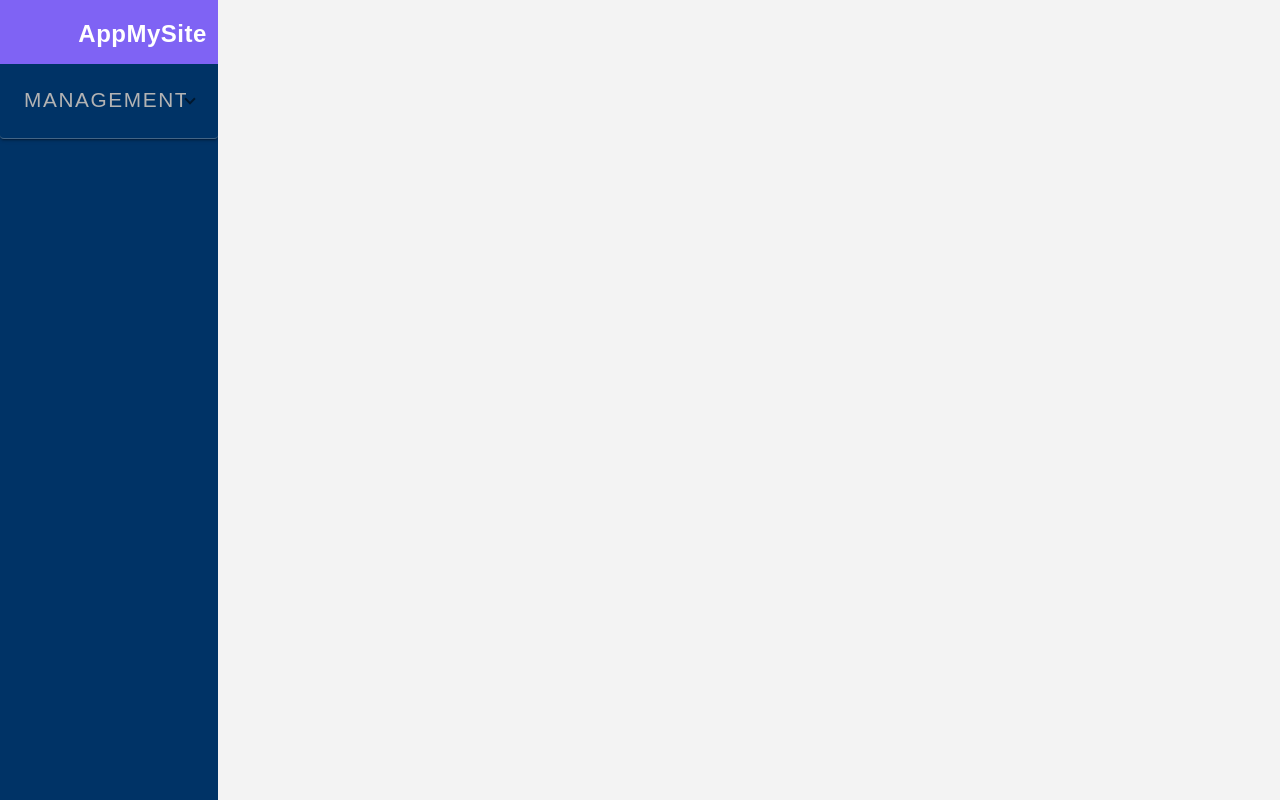
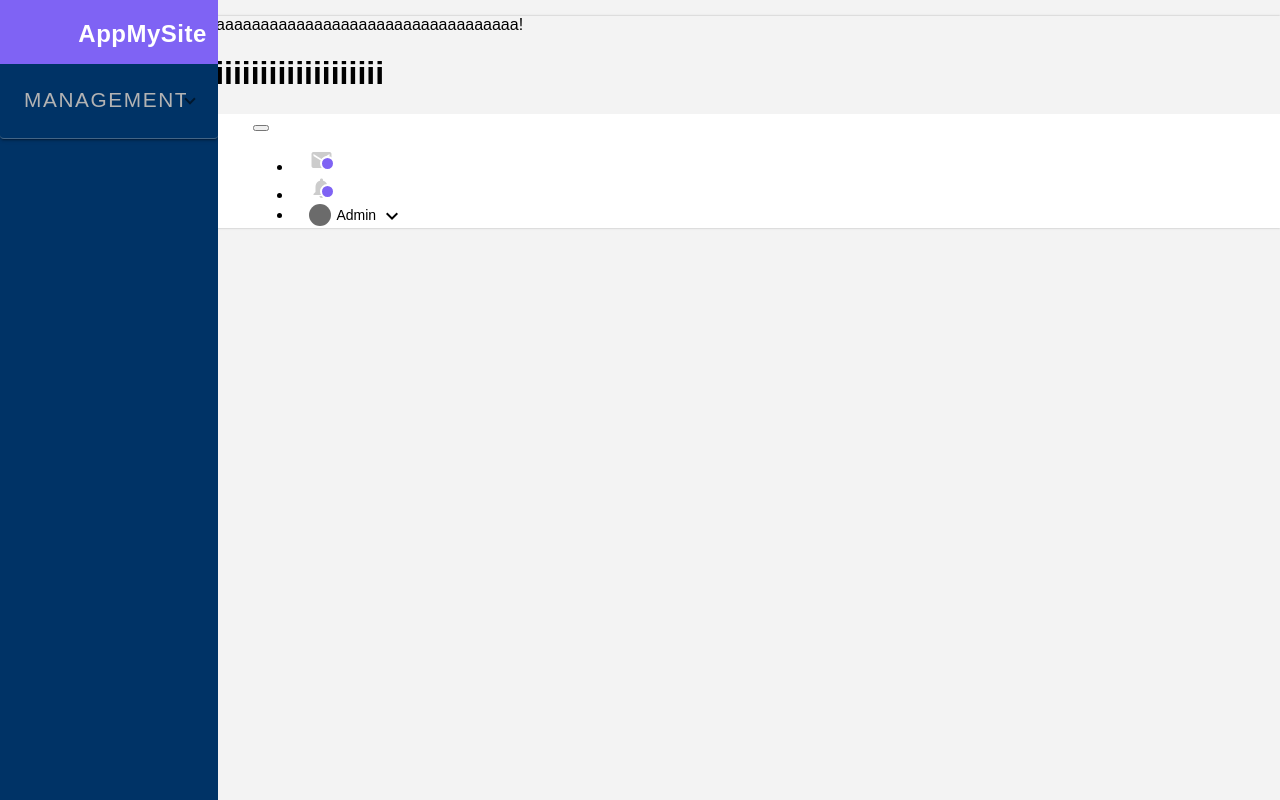
Before and after one commit to sandeepcore/AppMySite, an Angular app: page /order in a window 1280 px wide. Built offline with nearby package versions, Linux system fonts and the light colour scheme.

Commit message:
header update

```diff
--- a/src/app/app.component.html
+++ b/src/app/app.component.html
@@ -1,16 +1,16 @@
-<!-- <div>angular 10 loaded....</div> -->
-<!-- <router-outlet></router-outlet> -->
+<div class="container-fluid">
+        <div class="row">
+                <div class="col-md-2 no-pd">
+                        <app-side-bar ></app-side-bar>
+                </div>
+                <div class=" no-pd full-hd full-wd col-md-10" >
 
-<div class="container-fluid" >
-    <div class="row">
-        <div class="column left">
-                <app-side-bar ></app-side-bar>
-        </div>
-        <div class="column right">
-            <!-- <div class="fl-wd">
-                        <app-header [ngClass]="{'pdl-pd':isOpen}"></app-header>
-                </div> -->
-                <router-outlet></router-outlet>
+                    <div class="fl-wd">
+                        <router-outlet class="pdl-pd"></router-outlet>
+                        <h1 class="pdl-pd">hiiiiiiiiiiiiiiiiiiiiiiiiiiiiiiiiiiiiiiiii</h1>
+                        <app-header class="pdl-pd" ></app-header>
+
+                        <!-- <app-spinner></app-spinner> -->
+                </div></div>
         </div>
 </div>
-    </div>
--- a/src/app/app.component.scss
+++ b/src/app/app.component.scss
@@ -1,26 +1,30 @@
-@import "./scss/theme.scss";
+@import './scss/theme.scss';
 .fl-wd {
-  box-shadow: rgba(110, 110, 110, 0.5) 0px 0px 2px;
+    box-shadow: rgba(110,110,110,.5) 0px 0px 2px;
 }
-.column {
-  float: left;
+.row{
+    .col-md-2{
+        transition: all .3s;
+        &.no-wd{
+            flex: 0 0 0%;
+            max-width: 0%;
         }
-
-.left {
-  width: 17%;
     }
-
-.right {
-  width: 83%;
+    .col-md-10{
+        transition: all .3s;
+        &.full-wd{
+            flex: 0 0 100%;
+            max-width: 100%;
         }
-
+    }
+}
 i.bars {
     background: #7f63f4;
     color: #fff;
     padding: 5px;
     border-radius: 0px 4px 4px 0px;
     position: fixed;
-  left: 16.2%;
+    left: 16.20%;
     box-shadow: black 2px 0px 2px;
     cursor: pointer;
     top: 12px;
--- a/src/app/layout/component/header/header.component.html
+++ b/src/app/layout/component/header/header.component.html
@@ -1,5 +1,4 @@
-<!-- <nav class="navbar navbar-expand-md bg-white"> -->
-
+<nav class="navbar navbar-expand-md bg-white">
   <!-- Brand -->
   <!-- <a class="navbar-brand" href="#">Logo</a> -->
   <!-- <div class="col-md-3 no-pd">
@@ -9,14 +8,14 @@
     </i>
 </div> -->
   <!-- Toggler/collapsibe Button -->
-    <!-- <button class="navbar-toggler" type="button" data-toggle="collapse" data-target="#collapsibleNavbar">
+  <button class="navbar-toggler" type="button" data-toggle="collapse" data-target="#collapsibleNavbar">
     <span class="navbar-toggler-icon"></span>
-    </button> -->
+  </button>
 
 
 
   <!-- Navbar links -->
-    <!-- <div class="collapse navbar-collapse" id="collapsibleNavbar">
+  <div class="collapse navbar-collapse" id="collapsibleNavbar">
     <ul class="navbar-nav navbar-hem">
       <li class="nav-item" >
         <a class="nav-link" href="#" matRipple><i class="material-icons icon-hm">
@@ -32,13 +31,13 @@
       <li class="nav-item" >
         <a class="nav-link" matRipple>
           <span class="user-pic"></span>
-            <button mat-button [matMenuTriggerFor]="menu">{{loginUser.user_name}} <i class="material-icons">keyboard_arrow_down</i></button>
+          <button mat-button [matMenuTriggerFor]="menu">Admin <i class="material-icons">keyboard_arrow_down</i></button>
           <mat-menu #menu="matMenu">
             <button mat-button (click)="logout()">Logout</button>
-              <button *ngIf="loginUser.role_id==1" mat-menu-item (click)="about()">About</button>
+            <button  mat-menu-item (click)="about()">About</button>
           </mat-menu>
         </a>
       </li>
     </ul>
   </div>
-  </nav> -->
+</nav>
--- a/src/app/order-list/order-inventory/order-inventory.component.html
+++ b/src/app/order-list/order-inventory/order-inventory.component.html
@@ -1 +1 @@
-<p>order-inventory works! </p>
+<p>order-inventory worksaaaaaaaaaaaaaaaaaaaaaaaaaaaaaaaaaaaaaaaaa! </p>
```
Also changed, not shown: src/styles.scss (+207 -195 lines). Lines whose indentation alone changed are shown as unchanged.
